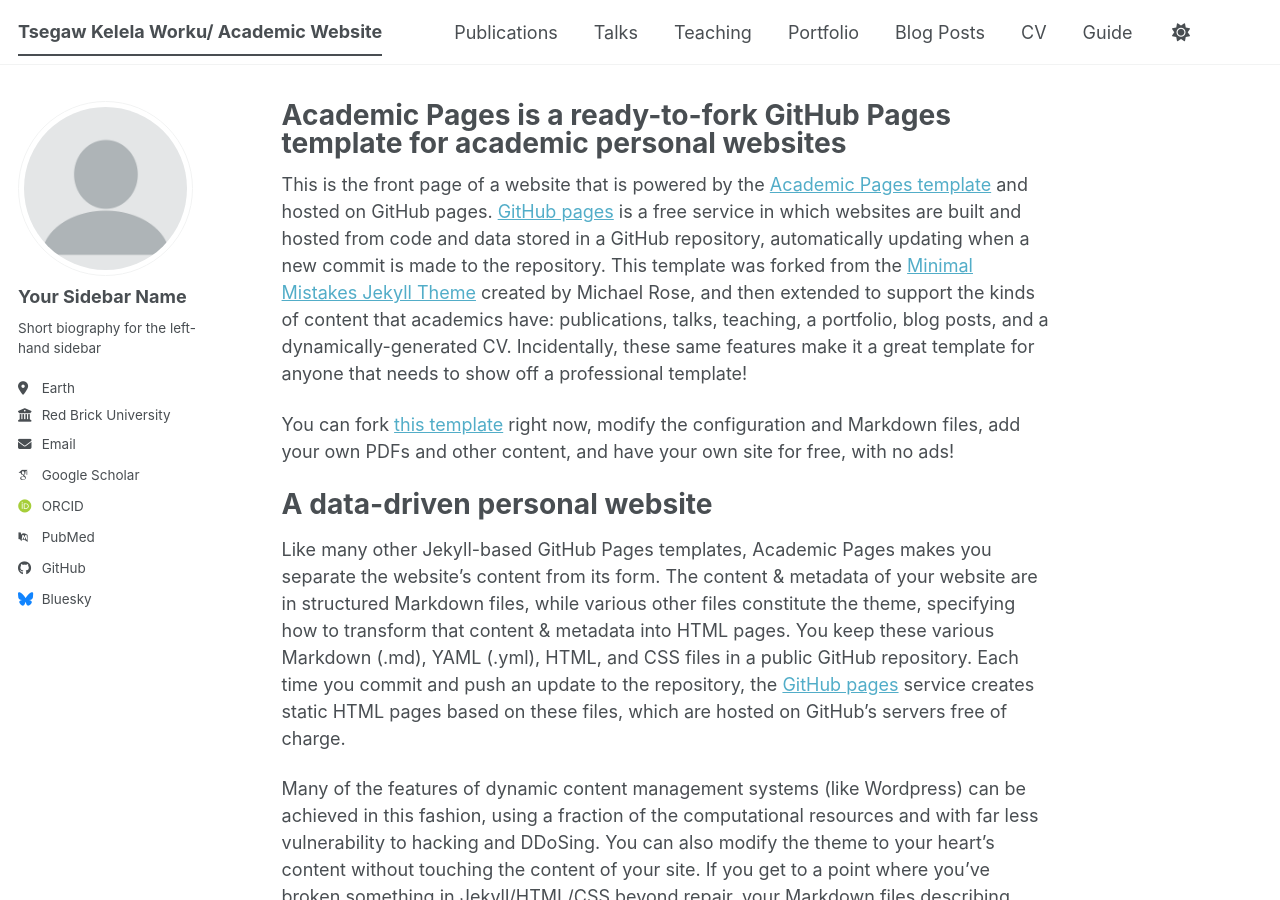
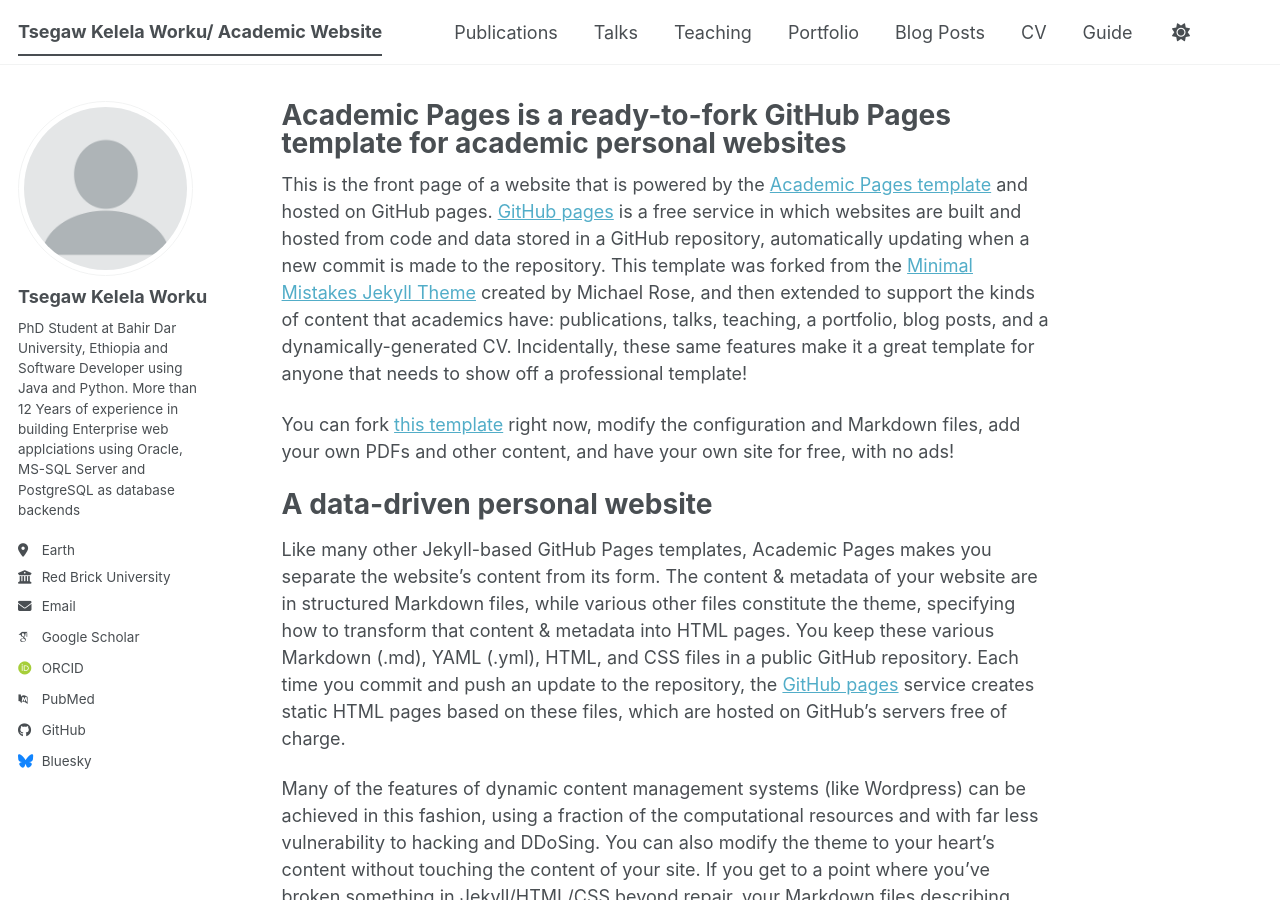
Before and after one commit to tsegaw-DS/tsegaw-DS.github.io, a Jekyll site: the page built from _pages/about.md, in a window 1280 px wide and 900 px high. Built offline with Jekyll 4.4.1, drawn with Linux system fonts in a browser that asks for light colours; some web fonts are replaced; a script bundle is joined from its source files by our own code; library files that are not in the unit come from our copies.

Commit message:
Update _config.yml

```diff
--- a/_config.yml
+++ b/_config.yml
@@ -24,9 +24,9 @@
 author:
   # Biographic information
   avatar           : "profile.png"
-  name             : "Your Sidebar Name"
+  name             : "Tsegaw Kelela Worku"
   pronouns         : # example: "she/her"
-  bio              : "Short biography for the left-hand sidebar"
+  bio              : "PhD Student at Bahir Dar University, Ethiopia and Software Developer using Java and Python. More than 12 Years of experience in building Enterprise web applciations using Oracle, MS-SQL Server and PostgreSQL as database backends  "
   location         : "Earth"
   employer         : "Red Brick University"
   uri              : # URL
```
